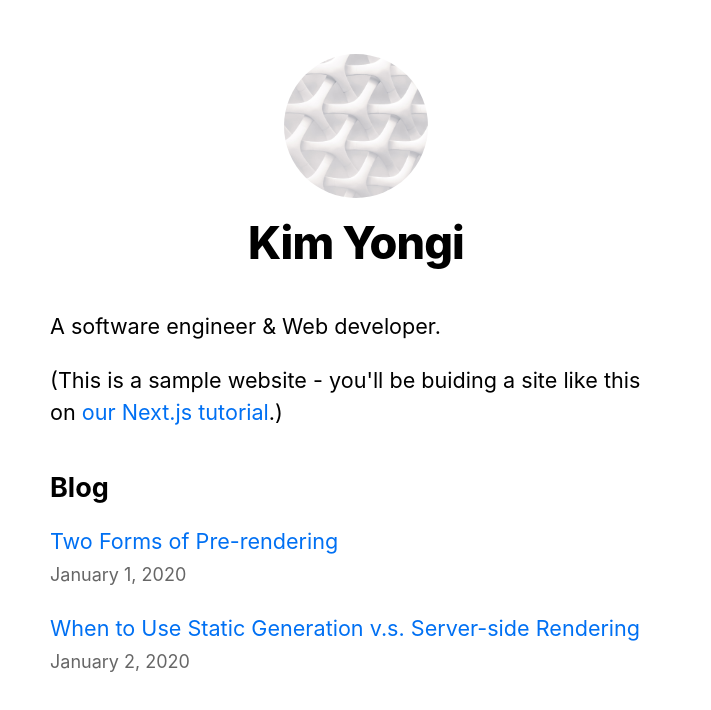
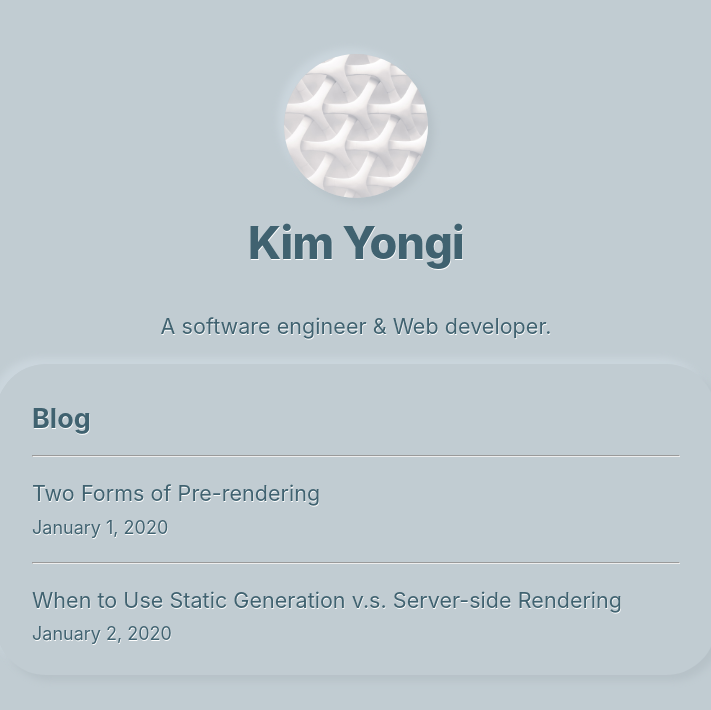
Before and after one commit to yongikim/nextjs-blog, a Next.js app: page / in a window 1280 px wide. Shown: the top 710 px of the page, without its empty margins (284-995 px from the left). Built offline with nearby package versions, Linux system fonts and the light colour scheme.

Commit message:
Add neumorphism styles

```diff
--- a/components/layout.module.css
+++ b/components/layout.module.css
@@ -1,5 +1,5 @@
 .container {
-  max-width: 36rem;
+  max-width: 42rem;
   padding: 0 1rem;
   margin: 3rem auto 6rem;
 }
--- a/components/layout.tsx
+++ b/components/layout.tsx
@@ -3,6 +3,7 @@ import Image from "next/image";
 import utilStyles from "../styles/utils.module.css";
 import Link from "next/link";
 import styles from "./layout.module.css";
+import neumoStyles from "../styles/neumo.module.css";
 
 const name = "Kim Yongi";
 export const siteTitle = "Yongi Kim";
@@ -34,6 +35,9 @@ export default function Layout({
       <header className={styles.header}>
         {home ? (
           <>
+            <div
+              className={`${utilStyles.borderCircle} ${neumoStyles.circleWrapper}`}
+            >
               <Image
                 priority
                 src="/images/profile.jpg"
@@ -42,6 +46,7 @@ export default function Layout({
                 width={144}
                 alt={name}
               />
+            </div>
             <h1 className={utilStyles.heading2Xl}>{name}</h1>
           </>
         ) : (
@@ -68,7 +73,9 @@ export default function Layout({
       </header>
       <main>{children}</main>
       {!home && (
-        <div className={styles.backToHome}>
+        <div
+          className={`${styles.backToHome} ${neumoStyles.listContainer} ${neumoStyles.widthMinContent}`}
+        >
           <Link href="/">
             <a>← Back to home</a>
           </Link>
--- a/pages/index.tsx
+++ b/pages/index.tsx
@@ -4,6 +4,7 @@ import utilStyles from "../styles/utils.module.css";
 import { getSortedPostsData } from "../lib/posts";
 import Date from "../components/date";
 import Link from "next/link";
+import neumoStyles from "../styles/neumo.module.css";
 
 interface Post {
   date: string;
@@ -21,27 +22,28 @@ export default function Home({ allPostsData }: Props) {
       <Head>
         <title>{siteTitle}</title>
       </Head>
-      <section className={utilStyles.headingMd}>
+      <section className={`${utilStyles.headingMd} ${utilStyles.alignCenter}`}>
         <p>A software engineer & Web developer.</p>
-        <p>
-          (This is a sample website - you'll be buiding a site like this on{" "}
-          <a href="https://nextjs.org/learn">our Next.js tutorial</a>.)
-        </p>
       </section>
 
-      <section className={`${utilStyles.headingMd} ${utilStyles.padding1px}`}>
-        <h2 className={utilStyles.headingLg}>Blog</h2>
-        <ul className={utilStyles.list}>
+      <section
+        className={`${utilStyles.headingMd} ${utilStyles.padding1px} ${neumoStyles.listContainer}`}
+      >
+        <h2 className={`${utilStyles.headingLg}`}>Blog</h2>
+        <ul className={`${utilStyles.list}`}>
           {allPostsData.map(({ id, date, title }) => (
-            <li className={utilStyles.listItem} key={id}>
+            <>
+              <hr />
+              <li className={`${utilStyles.listItem}`} key={id}>
                 <Link href={`/posts/${id}`}>
                   <a>{title}</a>
                 </Link>
                 <br />
-              <small className={utilStyles.lightText}>
+                <small>
                   <Date dateString={date} />
                 </small>
               </li>
+            </>
           ))}
         </ul>
       </section>
--- a/pages/posts/[id].tsx
+++ b/pages/posts/[id].tsx
@@ -4,6 +4,7 @@ import { getAllPostIds, getPostData } from "../../lib/posts";
 import Date from "../../components/date";
 import utilStyles from "../../styles/utils.module.css";
 import { GetStaticPaths, GetStaticProps } from "next";
+import neumoStyles from "../../styles/neumo.module.css";
 
 // A React component to render the page
 export default function Post({ postData }) {
@@ -12,9 +13,9 @@ export default function Post({ postData }) {
       <Head>
         <title>{postData.title}</title>
       </Head>
-      <article>
+      <article className={neumoStyles.contentContainer}>
         <h1 className={utilStyles.headingXl}>{postData.title}</h1>
-        <div className={utilStyles.lightText}>
+        <div>
           <Date dateString={postData.date} />
         </div>
         <div dangerouslySetInnerHTML={{ __html: postData.contentHtml }} />
--- a/styles/global.css
+++ b/styles/global.css
@@ -6,6 +6,9 @@ body {
     Ubuntu, Cantarell, Fira Sans, Droid Sans, Helvetica Neue, sans-serif;
   line-height: 1.6;
   font-size: 18px;
+  background: #c1ccd2;
+  color: #406270;
+  text-shadow: 0.5px 0.5px 0 #fff;
 }
 
 * {
@@ -13,7 +16,7 @@ body {
 }
 
 a {
-  color: #0070f3;
+  color: #406270;
   text-decoration: none;
 }
 
--- /dev/null
+++ b/styles/neumo.module.css
@@ -0,0 +1,27 @@
+.contentContainer {
+  padding: 40px;
+
+  border-radius: 50px;
+  background: #c1ccd2;
+  box-shadow: 6px 6px 7px #b7c2c8, -6px -6px 7px #cbd6dd;
+  text-shadow: 0.5px 0.5px 0 #fff;
+}
+
+.listContainer {
+  padding: 1rem 2rem 1rem 2rem;
+
+  border-radius: 50px;
+  background: #c1ccd2;
+  box-shadow: 6px 6px 7px #b7c2c8, -6px -6px 7px #cbd6dd;
+  text-shadow: 0.5px 0.5px 0 #fff;
+}
+
+.widthMinContent {
+  width: 220px;
+}
+
+.circleWrapper {
+  width: 144px;
+  height: 144px;
+  box-shadow: 6px 6px 7px #b7c2c8, -6px -6px 7px #cbd6dd;
+}
--- a/styles/utils.module.css
+++ b/styles/utils.module.css
@@ -26,7 +26,7 @@
 }
 
 .borderCircle {
-  border-radius: 9999px;
+  border-radius: 50%;
 }
 
 .colorInherit {
@@ -44,9 +44,12 @@
 }
 
 .listItem {
-  margin: 0 0 1.25rem;
+  padding-top: 0.5rem;
+  padding-bottom: 0.5rem;
 }
 
-.lightText {
-  color: #666;
+.alignCenter {
+  display: flex;
+  flex-direction: column;
+  align-items: center;
 }
```
Lines whose indentation alone changed are shown as unchanged.
